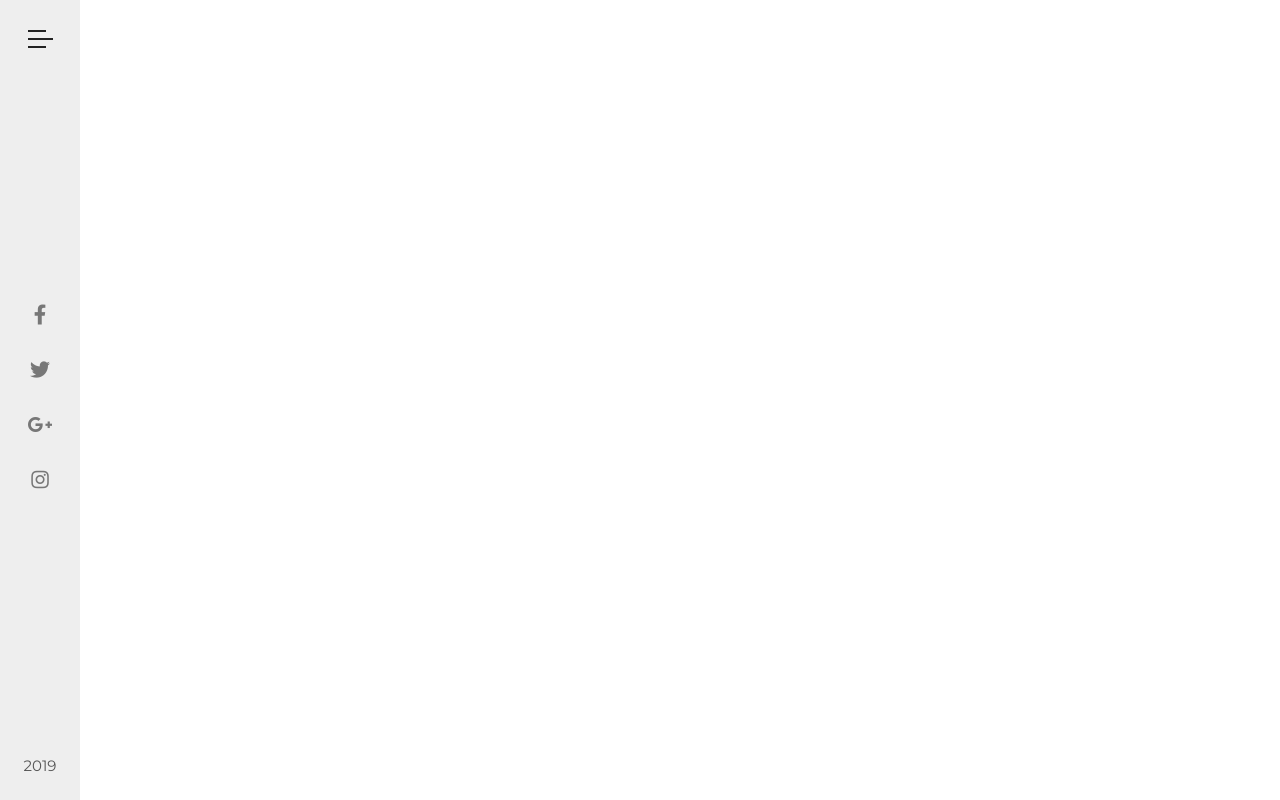
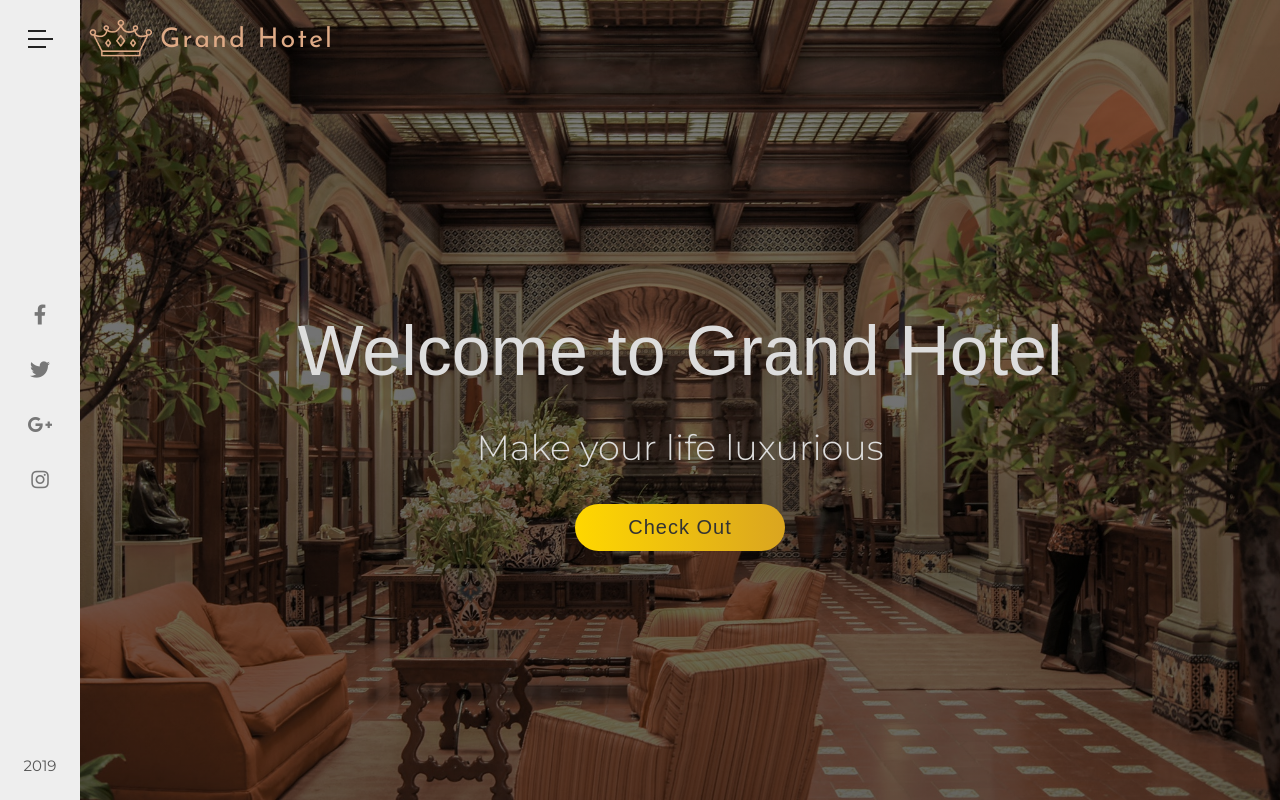
Before and after one commit to SmithWebDev/Grand-Hotel, a plain HTML site: page index.html in a window 1280 px wide. Drawn offline with Linux system fonts and the light colour scheme.

Commit message:
Header markup and styling completed

```diff
--- a/index.html
+++ b/index.html
@@ -62,8 +62,25 @@
 					</div>
 			</nav>
 			<!-- end of navigation -->
+		</div>
+		<!-- end of navbar -->
+
+		<!-- header -->
+		<header class="header">
+			<div class="brand">
+				<div>
+					<img src="dist/img/crown.png" alt="Crown Logo" width="80">
+				</div>
+			<h3 class="hotel-heading">Grand Hotel</h3>
 			</div>
-			<!-- end of navbar -->
+
+			<div class="banner">
+				<h1 class="banner-heading">Welcome to Grand Hotel</h1>
+				<p class="banner-paragraph">Make your life luxurious</p>
+				<button class="banner-button">Check Out</button>
+			</div>
+		</header>
+		<!-- end of header -->
 
 
 
--- a/style.sass
+++ b/style.sass
@@ -170,3 +170,60 @@ body
       width: 2.5rem
 // end of navigation
 // end of navbar
+
+// header
+.header
+  margin-left: 8rem
+  height: 100vh
+  background: linear-gradient(to top, rgba(0,0,0,.6), rgba(0,0,0,.5)),url(../img/header-1.jpeg) center no-repeat
+  background-size: cover
+  .brand
+    display: flex
+    cursor:
+  .hotel-heading
+    font-family: 'Josefin Sans', sans-serif
+    font-size: 2.7rem
+    font-weight: 400
+    color: #deaa86
+    letter-spacing: .2rem
+  .banner
+    color: #dddddd
+    height: 65rem
+    display: flex
+    flex-direction: column
+    align-items: center
+    justify-content: center
+    &-heading
+      font-family: 'Josephin Sans', sans-serif
+      font-size: 7rem
+      font-weight: 400
+      margin-bottom: 0
+      animation: anim 2s
+    &-paragraph
+      font-size: 3.5rem
+      font-weight: 300
+      animation: anim 1.5s .5s backwards
+    &-button
+      width: 21rem
+      padding: 1.2rem 2rem
+      font-size: 2rem
+      color: #333333
+      letter-spacing: 0.1rem
+      border: none
+      border-radius: 10rem
+      outline: none
+      background: linear-gradient(to right, gold, goldenrod)
+      cursor: pointer
+      animation: anim 1s 1s backwards
+      &:hover
+        background: linear-gradient(to left, gold, goldenrod)
+      &:active
+        transform: translateY(.2rem)
+
+
+@keyframes anim
+  0%
+    opacity: 0
+  100%
+    opacity: 1
+// end of header
```
Also changed, not shown: dist/css/style.min.css.
